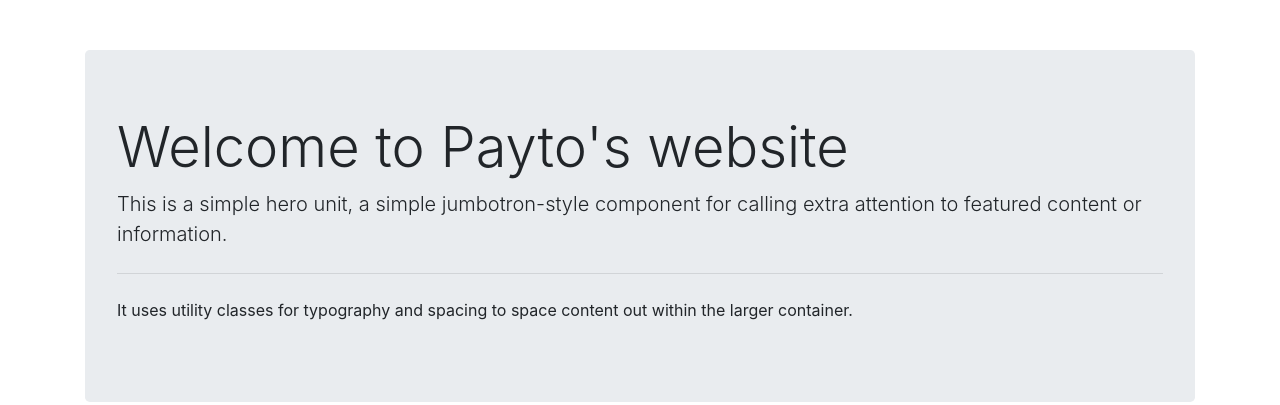
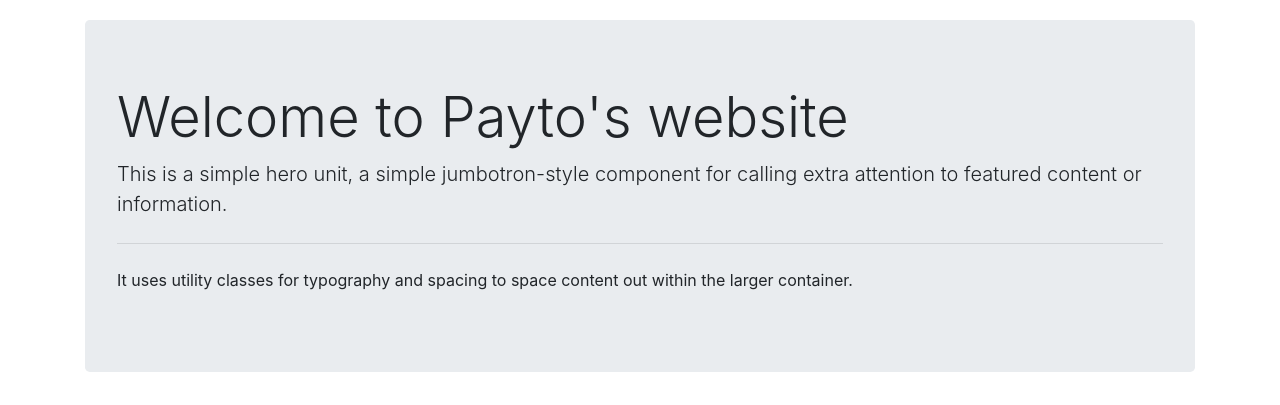
Before and after one commit to PaytonADugas/MazeViz, a PHP site: page /bootstrap_sample.html in a window 1280 px wide. Shown: the top 405 px of the page. Run offline with PHP 8.4, Linux system fonts and the light colour scheme.

Commit message:
Update style.css

```diff
--- a/style.css
+++ b/style.css
@@ -11,6 +11,6 @@ font-family: 'Reggae One', cursive;
 }
 
 .container{
-  padding-top: 50px;
-  padding-bottom: 50px;
+  padding-top: 20px;
+  padding-bottom: 20px;
 }
```
